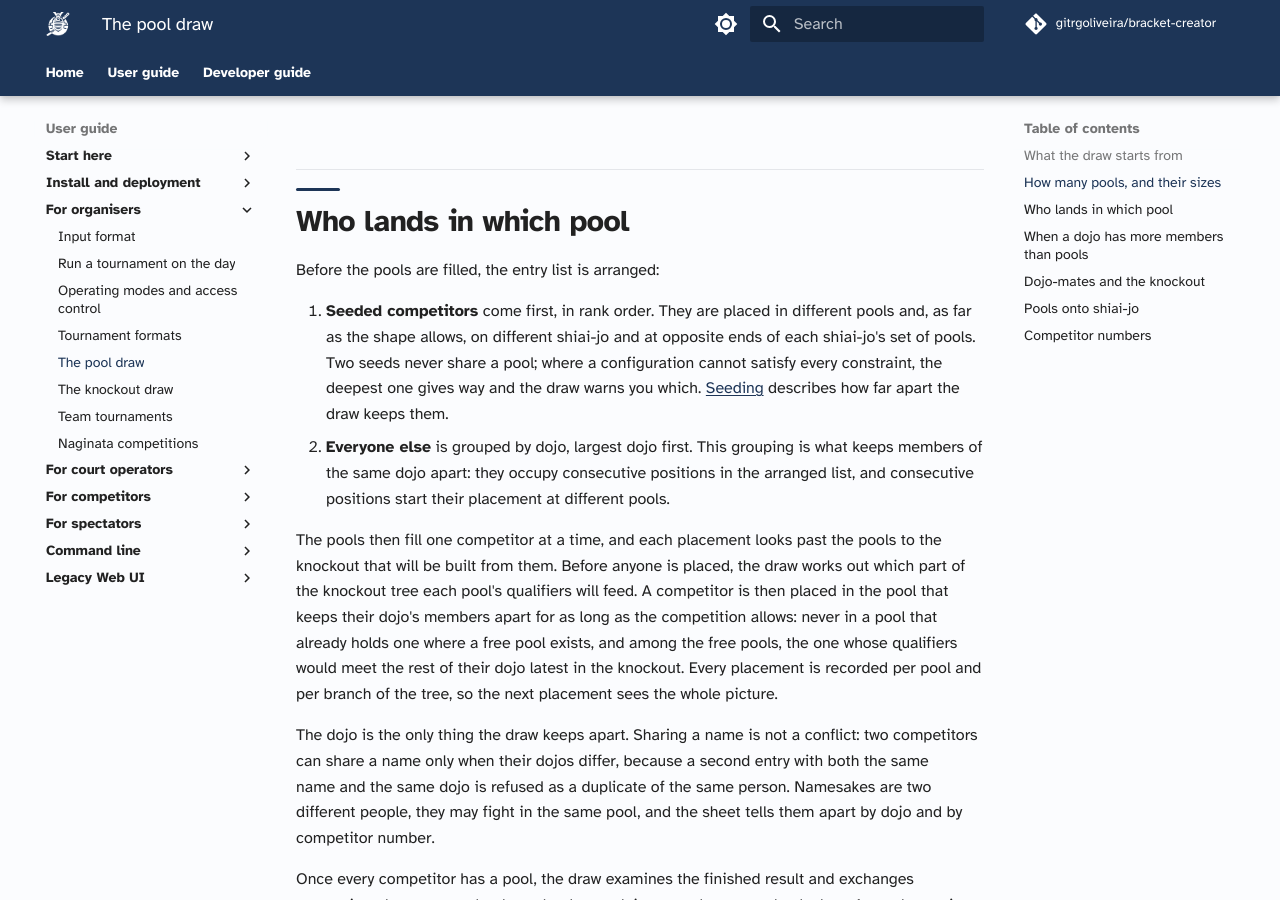
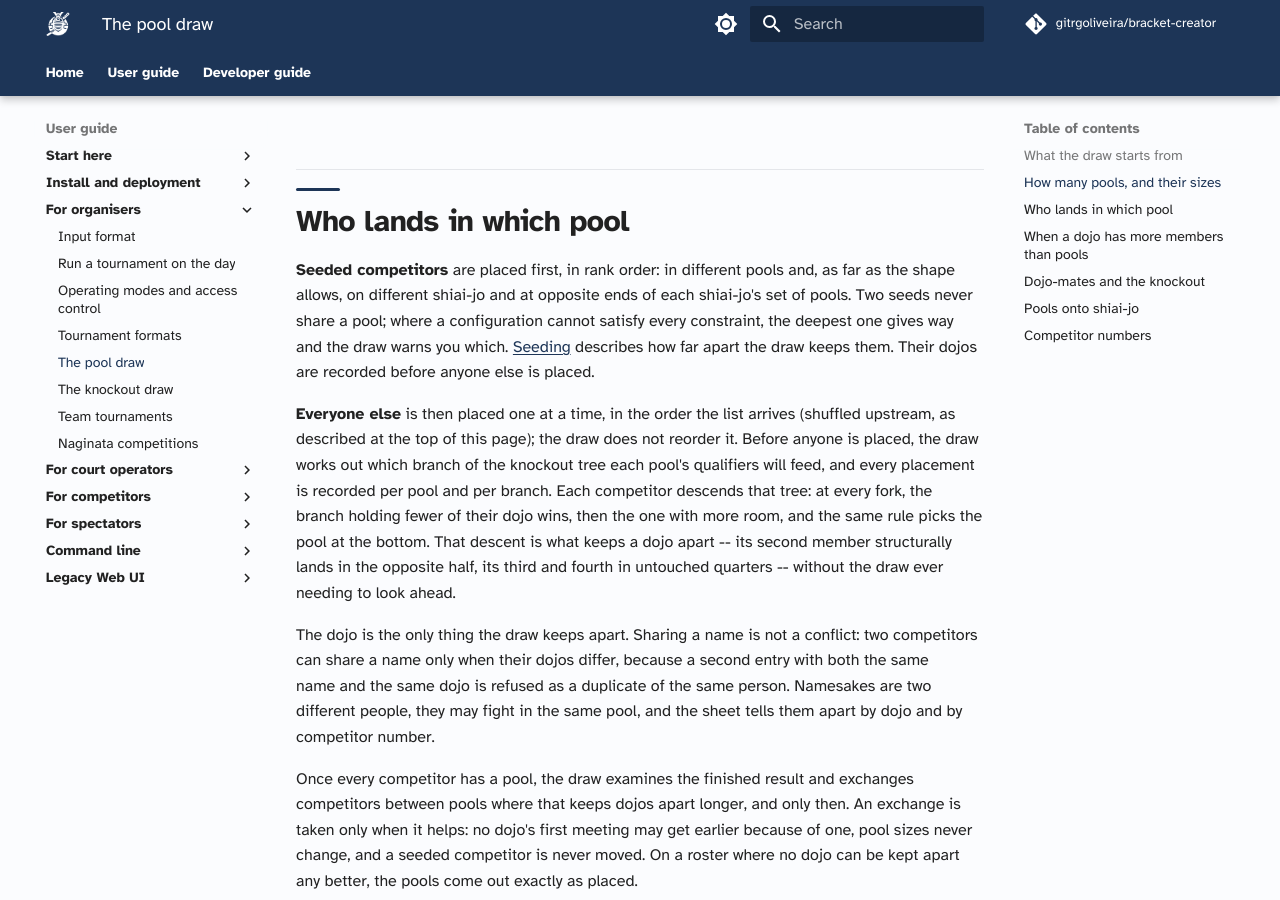
Before and after one commit to gitrgoliveira/bracket-creator, an MkDocs documentation site: the page built from docs/user-guide/organisers/pool-draw.md, in a window 1280 px wide and 900 px high, scrolled down 1401 px. Built offline with MkDocs 1.6.1 and Material for MkDocs 9.7.7, drawn with Linux system fonts in a browser that asks for light colours; comment, search, counter and statistics services are not loaded.

Commit message:
docs: catch the instructions and pool-draw page up with the final algorithm
Audit prompted by "any remaining gaps": three surfaces still taught the
superseded pipeline. pool-draw.md's placement bullets claimed the entry
list is re-sorted largest-dojo-first with a rotating fill -- the final
algorithm deliberately does neither (pre-shuffled order in, tree descent
by recorded per-branch counts). CLAUDE.md's Key Algorithms described the
old greedy as pool creation and called the seeding court-aware, the
exact framing the operator corrected (tree-aware contract, courts an
encoding); it now describes the descent, the four-tier exchange, and
records the crossing ruling so a future pass does not "fix" accepted
chance. AGENTS.md's dojo bullet was doubly stale, claiming dojo is
pool-only and unused in playoffs. PR test-plan figures refreshed to the
final coverage and workbook counts.

Co-Authored-By: Claude Fable 5 <noreply@anthropic.com>

```diff
--- a/docs/user-guide/organisers/pool-draw.md
+++ b/docs/user-guide/organisers/pool-draw.md
@@ -26,12 +26,9 @@ The **Fit the knockout** qualifier option chooses its own pool count so that the
 
 ## Who lands in which pool
 
-Before the pools are filled, the entry list is arranged:
+**Seeded competitors** are placed first, in rank order: in different pools and, as far as the shape allows, on different shiai-jo and at opposite ends of each shiai-jo's set of pools. Two seeds never share a pool; where a configuration cannot satisfy every constraint, the deepest one gives way and the draw warns you which. [Seeding](knockout-draw.md#seeding) describes how far apart the draw keeps them. Their dojos are recorded before anyone else is placed.
 
-1. **Seeded competitors** come first, in rank order. They are placed in different pools and, as far as the shape allows, on different shiai-jo and at opposite ends of each shiai-jo's set of pools. Two seeds never share a pool; where a configuration cannot satisfy every constraint, the deepest one gives way and the draw warns you which. [Seeding](knockout-draw.md#seeding) describes how far apart the draw keeps them.
-2. **Everyone else** is grouped by dojo, largest dojo first. This grouping is what keeps members of the same dojo apart: they occupy consecutive positions in the arranged list, and consecutive positions start their placement at different pools.
-
-The pools then fill one competitor at a time, and each placement looks past the pools to the knockout that will be built from them. Before anyone is placed, the draw works out which part of the knockout tree each pool's qualifiers will feed. A competitor is then placed in the pool that keeps their dojo's members apart for as long as the competition allows: never in a pool that already holds one where a free pool exists, and among the free pools, the one whose qualifiers would meet the rest of their dojo latest in the knockout. Every placement is recorded per pool and per branch of the tree, so the next placement sees the whole picture.
+**Everyone else** is then placed one at a time, in the order the list arrives (shuffled upstream, as described at the top of this page); the draw does not reorder it. Before anyone is placed, the draw works out which branch of the knockout tree each pool's qualifiers will feed, and every placement is recorded per pool and per branch. Each competitor descends that tree: at every fork, the branch holding fewer of their dojo wins, then the one with more room, and the same rule picks the pool at the bottom. That descent is what keeps a dojo apart -- its second member structurally lands in the opposite half, its third and fourth in untouched quarters -- without the draw ever needing to look ahead.
 
 The dojo is the only thing the draw keeps apart. Sharing a name is not a conflict: two competitors can share a name only when their dojos differ, because a second entry with both the same name and the same dojo is refused as a duplicate of the same person. Namesakes are two different people, they may fight in the same pool, and the sheet tells them apart by dojo and by competitor number.
 
```
Also changed, not shown: AGENTS.md (+1 -1 lines), CLAUDE.md (+2 -2 lines).
